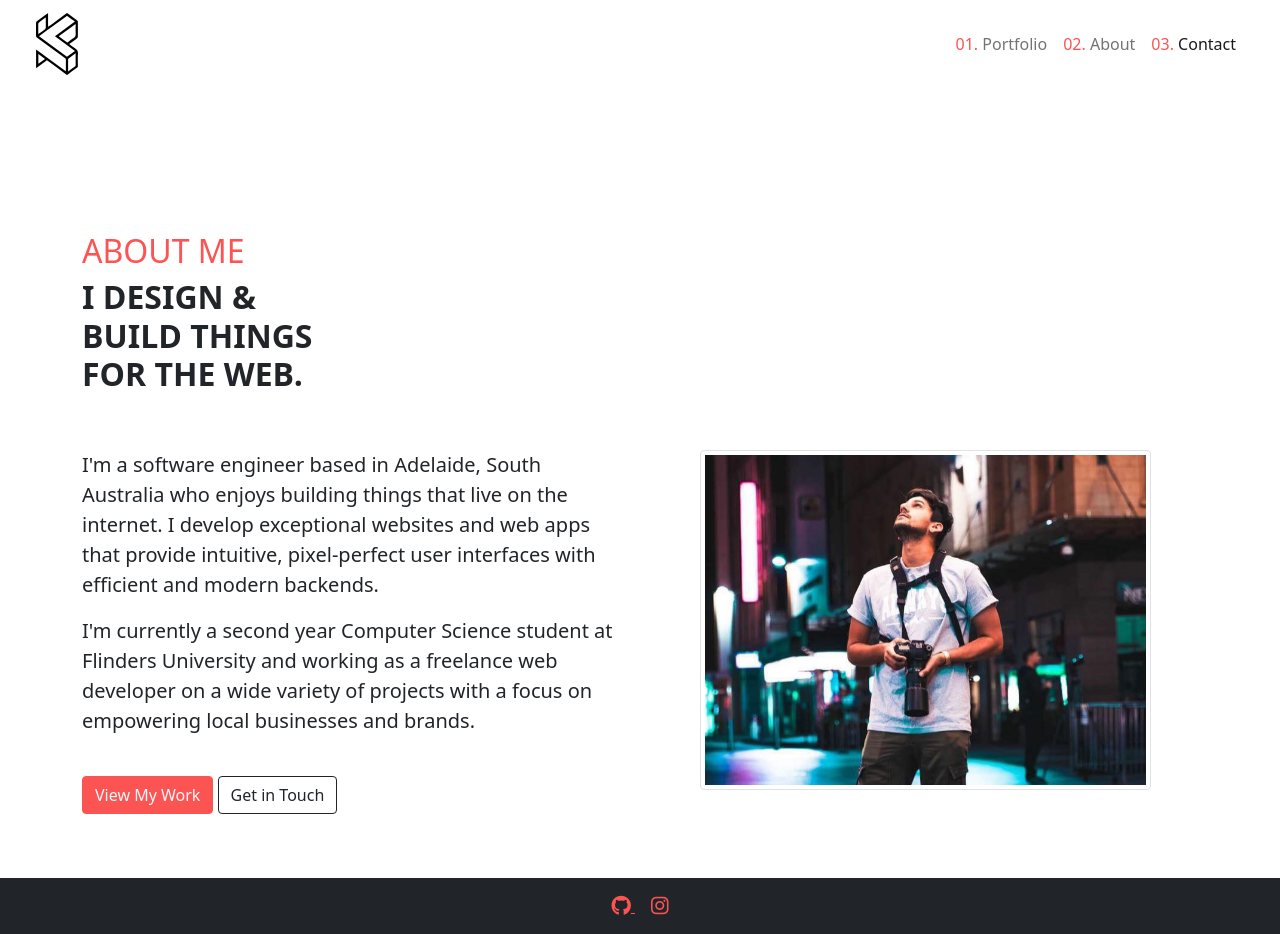
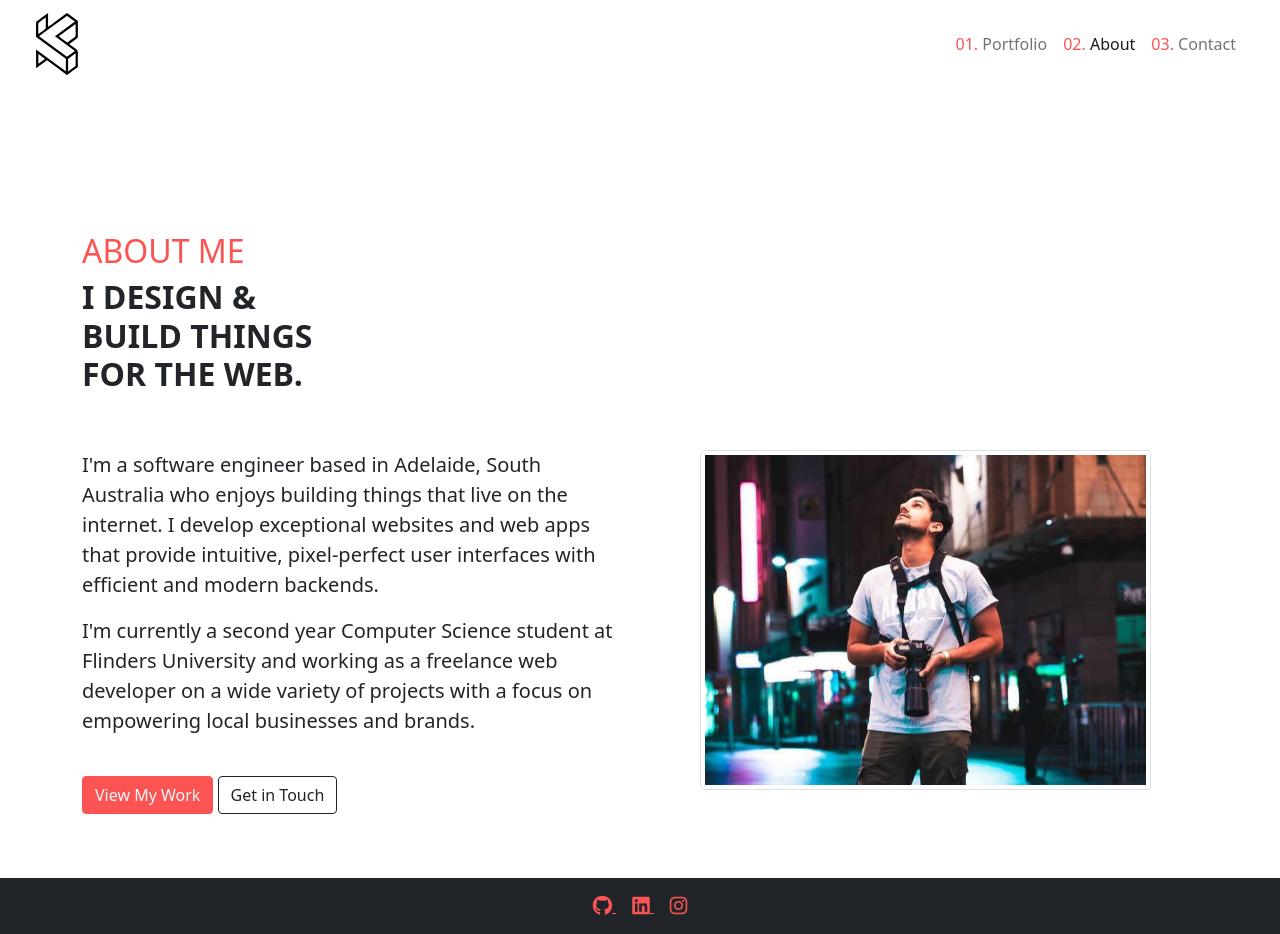
Before and after one commit to kevin-aminzadeh/bootstrap-responsive-portfolio, a website: page dist/about.html in a window 1280 px wide. Drawn offline with nearby package versions, Linux system fonts and the light colour scheme.

Commit message:
refactor: Update footer links

```diff
--- a/dist/about.html
+++ b/dist/about.html
@@ -22,6 +22,7 @@
           <!-- Logo -->
           <a href="index.html" class="navbar-brand">
             <span class="sr-only">Home</span>
+            <!-- SVG Logo -->
             <svg
               id="logo"
               xmlns="http://www.w3.org/2000/svg"
@@ -60,15 +61,12 @@
                 >
               </li>
               <li class="nav-item">
-                <a href="about.html" class="nav-link"
+                <a href="about.html" class="nav-link active"
                   ><span class="text-primary">02.</span> About</a
                 >
               </li>
               <li class="nav-item">
-                <a
-                  href="contact.html"
-                  class="nav-link active"
-                  aria-current="page"
+                <a href="contact.html" class="nav-link" aria-current="page"
                   ><span class="text-primary">03.</span> Contact</a
                 >
               </li>
@@ -143,18 +141,30 @@
         <div class="row">
           <div class="col-12 text-center py-3 text-white">
             <a href="https://github.com/kevin-aminzadeh" class="mx-2">
+              <!-- GitHub Link -->
               <i
                 aria-hidden="true"
                 class="fab fa-github fa-lg"
                 title="My Github"
               ></i>
             </a>
-
-            <a href="https://www.instagram.com/kevinxoxoxo/" class="mx-2">
+            <!-- LinkedIn Link -->
+            <a
+              href="https://www.linkedin.com/in/kevin-aminzadeh-6a2269152/"
+              class="mx-2"
+            >
               <i
+                class="fab fa-linkedin fa-lg"
                 aria-hidden="true"
+                title="My LinkedIn"
+              ></i>
+            </a>
+            <!-- Instagram Link -->
+            <a href="https://www.linkedin.com/in/kevinxoxoxo/" class="mx-2">
+              <i
                 class="fab fa-instagram fa-lg"
-                title="My Instagram"
+                aria-hidden="true"
+                title="My LinkedIn"
               ></i>
             </a>
           </div>
```
Also changed, not shown: dist/contact.html (+16 -3 lines), dist/index.html (+19 -8 lines), dist/portfolio.html (+18 -8 lines).
